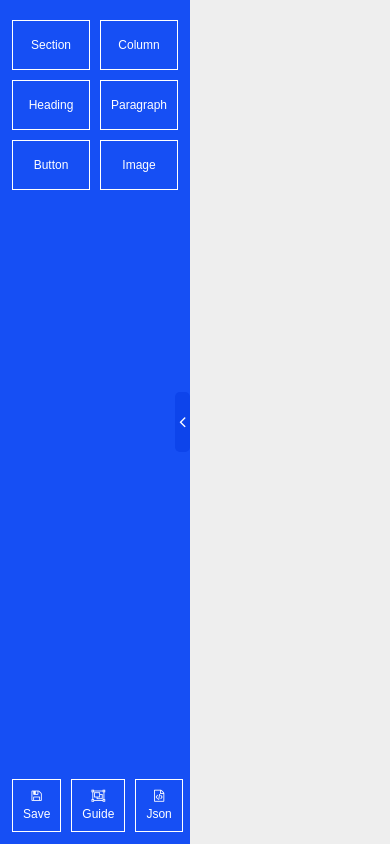
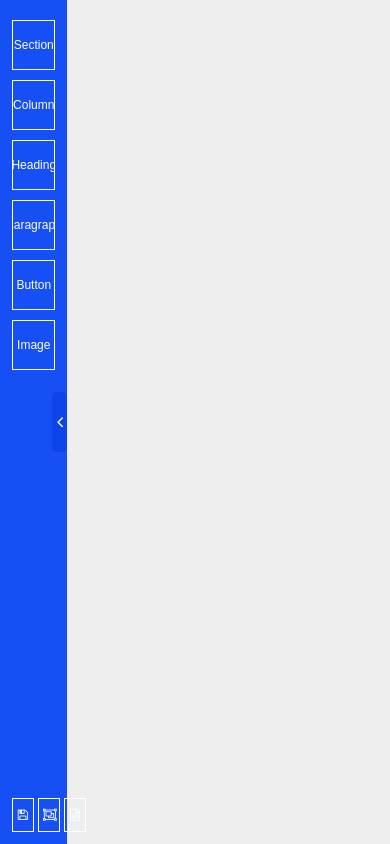
Before and after one commit to jekimon/json-gen, a plain HTML site: page index.html in a window 390 px wide. Drawn offline with Linux system fonts and the light colour scheme.

Commit message:
Update styles.css

```diff
--- a/styles.css
+++ b/styles.css
@@ -903,3 +903,31 @@ i#unsuccess {
 .fa-chevron-up.left, .fa-chevron-down.right {
   transform: rotate(-90deg);
 }
+
+@media (max-width: 768px) {
+	.left-col {
+	    min-width: unset;
+	}
+
+	.elements {
+	    grid-template-columns: 1fr;
+	}
+
+	.actions {
+	    column-gap: 4px;
+	}
+
+	.actions button {
+	    row-gap: 0px;
+	}
+
+	.actions .btnClass {
+	    font-size: 0;
+	}
+
+	.actions .btnClass i {
+	    font-size: 12px;
+	    width: 12px;
+	}
+
+}
```
